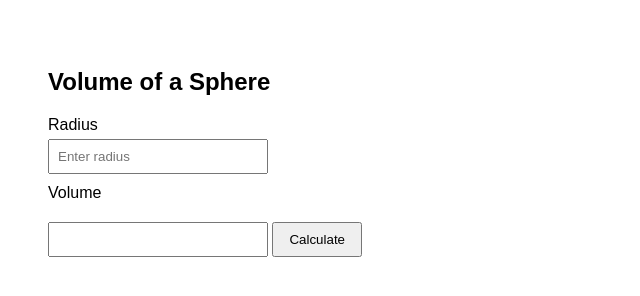
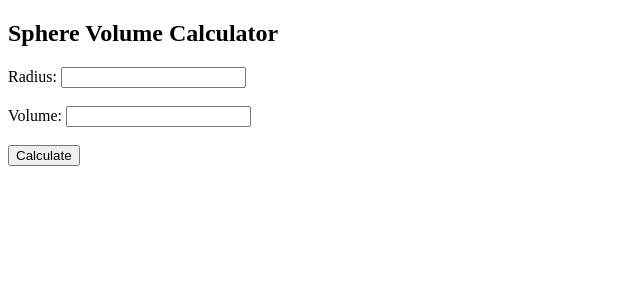
Before and after one commit to acciojob/sphere-vol-Tejasperane09, a website: page main.html in a window 1280 px wide. Shown: the whole page, without its empty margins (0-640 px from the left). Drawn offline with Linux system fonts and the light colour scheme.

Commit message:
created a submission

```diff
--- a/main.html
+++ b/main.html
@@ -1,62 +1,38 @@
 <!DOCTYPE html>
-<html>
+<html lang="en">
 <head>
-    <meta charset="UTF-8">
-    <title>Volume of a Sphere</title>
-    <style>
-        body {
-            font-family: Arial, sans-serif;
-            padding: 40px;
-        }
-        label {
-            display: block;
-            margin: 10px 0 5px;
-        }
-        input[type="text"] {
-            width: 200px;
-            padding: 8px;
-        }
-        input[type="submit"] {
-            margin-top: 15px;
-            padding: 8px 15px;
-        }
-    </style>
+  <meta charset="UTF-8">
+  <meta name="viewport" content="width=device-width, initial-scale=1.0">
+  <title>Sphere Volume Calculator</title>
 </head>
 <body>
 
-<h2>Volume of a Sphere</h2>
+  <h2>Sphere Volume Calculator</h2>
 
-<form id="sphere-form" onsubmit="return volume_sphere();">
-    <label for="radius">Radius</label>
-    <input type="text" id="radius" name="radius" placeholder="Enter radius">
+  <form id="sphereForm">
+    <label>Radius:</label>
+    <input type="number" id="radius">
 
-    <label for="volume">Volume</label>
-    <input type="text" id="volume" name="volume" readonly>
+    <br><br>
 
-    <input type="submit" value="Calculate">
-</form>
+    <label>Volume:</label>
+    <input type="text" id="volume" readonly>
 
-<script>
+    <br><br>
 
-function volume_sphere() {
+    <button type="button" id="submit">Calculate</button>
+  </form>
 
-    let radius = parseFloat(document.getElementById("radius").value);
+  <script>
+    document.getElementById("submit").addEventListener("click", function () {
+      let r = parseFloat(document.getElementById("radius").value);
 
-
-    if (isNaN(radius) || radius < 0) {
-        document.getElementById("volume").value = "NaN";
-        return false;
-    }
-
-
-    let volume = (4/3) * Math.PI * Math.pow(radius, 3);
-
-
-    document.getElementById("volume").value = volume.toFixed(4);
-
-    return false;
-}
-</script>
+      if (!isNaN(r)) {
+        let volume = (4/3) * Math.PI * Math.pow(r, 3);
+        document.getElementById("volume").value = volume.toFixed(4);
+      }
+    });
+  </script>
 
 </body>
 </html>
```
